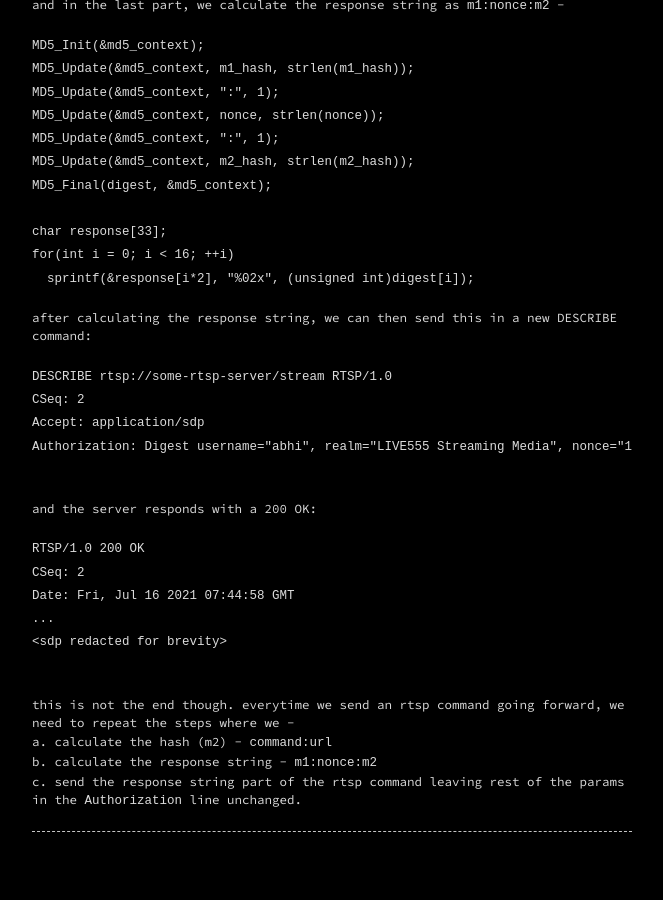
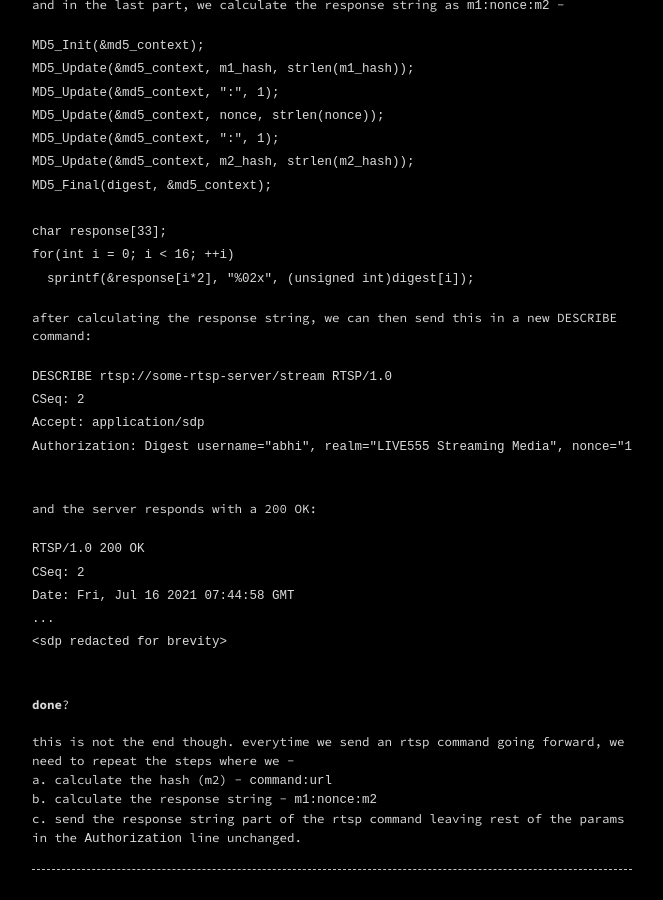
Before and after one commit to abhijeetbhagat/abhijeetbhagat.github.io, a Jekyll site: the page built from _posts/2021-07-13-calculating-digest-auth-string.md, in a window 1280 px wide and 900 px high, scrolled down 1457 px. Shown: the whole window, without its empty margins (308-971 px from the left). Built offline with Jekyll 4.4.1, drawn with Linux system fonts in a browser that asks for light colours; before the commit the page ends 2319 px from its top, so only the background shows below that.

Commit message:
add header

````diff
--- a/_posts/2021-07-13-calculating-digest-auth-string.md
+++ b/_posts/2021-07-13-calculating-digest-auth-string.md
@@ -94,6 +94,8 @@ Date: Fri, Jul 16 2021 07:44:58 GMT
 
 ```
 &nbsp;
+**done**?
+&nbsp;
 this is not the end though. everytime we send an rtsp command going forward, we need to repeat the steps where we -
 a. calculate the hash (m2) - `command:url`
 b. calculate the response string - `m1:nonce:m2`
````
